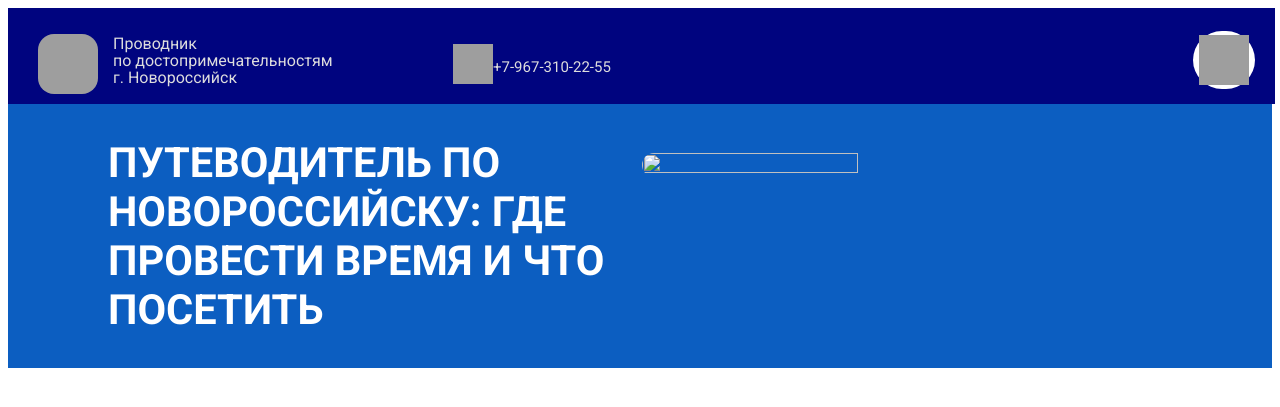
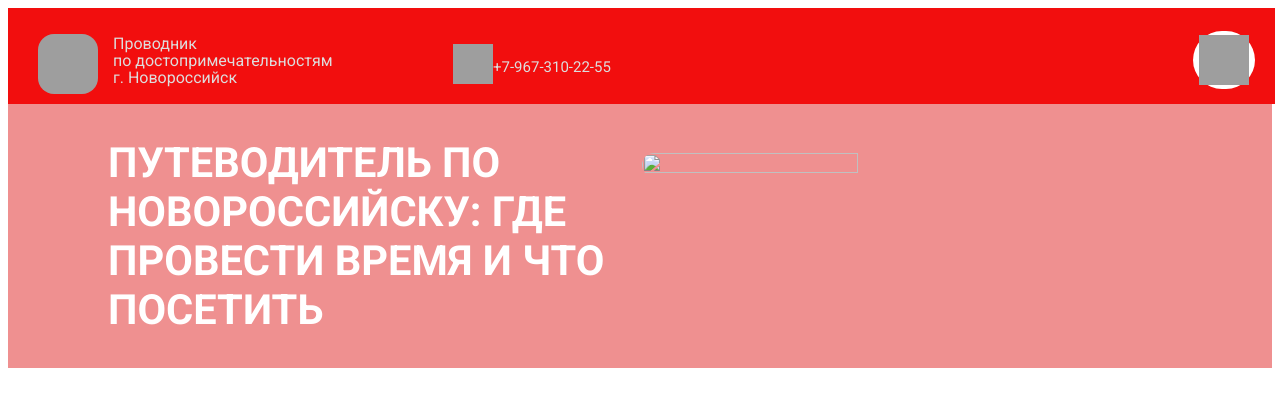
Before and after one commit to MarkZhurbenko/project_site, a Django app: page /home/ in a window 1280 px wide. Shown: the top 407 px of the page. Run offline with Django 5.2, Linux system fonts and the light colour scheme; grey boxes are pictures that could not be loaded.

Commit message:
красная тема сайта

```diff
--- a/website/APP/templates/home.html
+++ b/website/APP/templates/home.html
@@ -30,7 +30,7 @@
                 </div>
             </div>
                 <div class="dropdown">
-                <button class="dropbtn"><img src="https://cdn-icons-png.flaticon.com/512/10080/10080216.png" class="menu"> </button>
+                <button class="dropbtn"><img src="https://cdn-icons-png.flaticon.com/512/10308/10308963.png" class="menu"> </button>
                 <div class="dropdown-content">
                   <a href="#">Ссылка 1</a>
                   <a href="#">Ссылка 2</a>
@@ -57,7 +57,7 @@
 @media screen and (max-width:2100px) and (min-width: 751px){
 
 .test{
-    background-color: rgb(12, 94, 193);
+    background-color: rgb(239, 144, 144);
     display: flex;
     justify-content: space-between;
 
@@ -107,7 +107,7 @@ margin-top: 3px;
 }
 
 footer{
-background-color: #00047f;
+background-color: #f20e0e;
 white-space: nowrap;
 width: 99%;
 background-size: cover;
```
